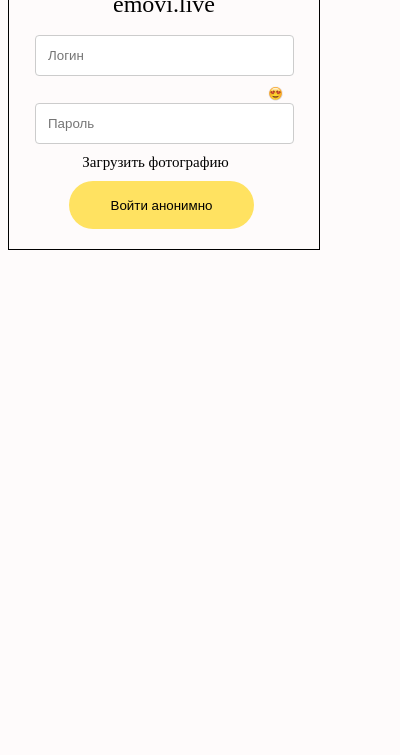
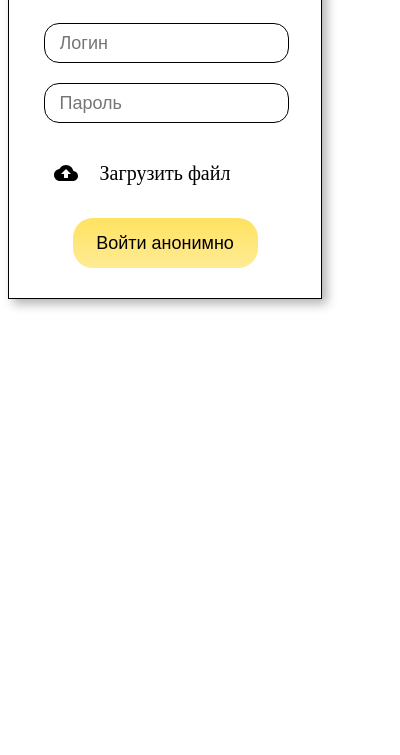
Before and after one commit to vikstr/extension, a browser extension: page popup.html in a window 400 px wide. Shown: the part 89-844 px from the top of the page. Drawn offline with Linux system fonts and the light colour scheme.

Commit message:
Add files via upload

```diff
--- a/popup.css
+++ b/popup.css
@@ -1,57 +1,73 @@
-body{
-	width: 312px;
-	height: 331px;
-	left: 1581px;
-	top: 150px;
-	background: #FEFBFB;
-	border: 1px solid #000000;
-	box-sizing: border-box;
+#user-window {
+  width: 312px;
+  border: 1px solid black;
+  position: relative;
+  padding-bottom: 30px;
+  box-shadow: 5px 5px 10px 0 rgba(0, 0, 0, 0.3);
 }
-#container{
-	margin-top: 22px;
+#user-window img[alt="smile"] {
+  position: absolute;
+  width: 45px;
+  height: 45px;
+  left: 20px;
+  top: 13px;
 }
-#popup{
-	font-size: 24px;
-	/*line-height: normal;*/
-	color: #000000;
-	text-align: center;
+#user-window h1 {
+  padding: 20px;
+  text-align: center;
+  margin: 0;
 }
-img{
-	margin-left: 17px;
+#user-window .container {
+  width: 243px;
+  margin-top: 26px;
+  margin-left: auto;
+  margin-right: auto;
 }
-.col-75 {
+#user-window .container input {
+  width: 245px;
+  height: 40px;
+  border-radius: 15px;
+  padding: 10px 15px;
+  box-sizing: border-box;
+  outline: none;
+  font-size: 18px;
+  border: 1px solid black;
+}
+#user-window .container input[name="password"] {
+  margin-top: 20px;
+}
+#user-window .container label[for="field-file"] {
+  font-size: 20px;
+  text-align: center;
+  display: block;
+  margin-top: 30px;
+  cursor: pointer;
+  background: url("cloud.svg") no-repeat 10px center;
+  background-clip: unset;
+  height: 40px;
+  line-height: 40px;
+  vertical-align: middle;
+}
+#user-window .container input[type="file"] {
+  display: none;
+}
+#user-window .container img[alt="upload"] {
   float: left;
-  width: 75%;
-  margin-top: 17px;
-  margin-left: 26px;
+  margin-top: 27px;
+  margin-left: 10px;
 }
-input[type=text] {
-  width: 100%;
-  padding: 12px;
-  border: 1px solid #ccc;
-  border-radius: 4px;
-  resize: vertical;
-  margin-bottom:10px;
+#user-window .container button {
+  margin-top: 25px;
+  outline: none;
+  background-image: linear-gradient(to bottom, #FFE261, #ffeb94);
+  width: 185px;
+  height: 50px;
+  box-sizing: border-box;
+  border-radius: 20px;
+  font-size: 18px;
+  margin-left: auto;
+  margin-right: auto;
+  cursor: pointer;
+  border: none;
+  display: block;
 }
-.pic{
-	width: 45px;
-	height: 45px;
-	background: #FEFBFB;
-}
-#load{
-	font-size: 15px;
-	color: #000000;
-	text-align: center;
-	margin-top:20px;
-}
-#entrance{
-	position: absolute;
-	width: 185px;
-	height: 48px;
-	margin-left: 60px;
-	margin-top:10px;
-	background: #FFE261;
-	border-radius: 40px;
-	outline:none !important;
-	border:0;
-}
--- a/popup.html
+++ b/popup.html
@@ -1,23 +1,23 @@
 <!DOCTYPE html>
-<meta charset="UTF-8">
-<html>
+<html lang="en">
 <head>
-	<link rel="stylesheet" href="popup.css">
+  <meta charset="UTF-8">
+  <title></title>
+  <link href="popup.css" rel="stylesheet">
 </head>
 <body>
-	<div id = "container">
-		<img src = "image.png" class ="pic">
-		<div id = "popup" type = "text">emovi.live</div>
-	</div>
-	<form>
-		<div class = "col-75">
-			<input type = "text" name = "login" placeholder = "Логин">
-		</div>
-		<div class = "col-75">
-			<input type = "text" name = "password" placeholder = "Пароль">
-		</div>
-	</form>
-	<div id = "load"><img src = "image.png" style = "margin-left:0px;width:15px;height:15px;background:#FEFBFB; float: left;">Загрузить фотографию<button id = "load_ph" style ="margin-left:5px;background:#FEFBFB;outline:none !important;border:0;" ></button></div>
-	<button id = "entrance">Войти анонимно</button>
+<div id="user-window">
+  <form>
+      <img src="smile.svg" alt="smile">
+      <h1>emovie.live</h1>
+      <div class="container">
+        <input type="text" id="login-field" name="login" placeholder="Логин">
+        <input type="text" id="password-field" name="password" placeholder="Пароль">
+        <input type="file" id="field-file" name="file">
+        <label for="field-file">Загрузить файл</label>
+        <button>Войти анонимно</button>
+      </div>
+  </form>
+</div>
 </body>
 </html>
```
Also changed, not shown: cloud.svg (added), smile.svg (added).
